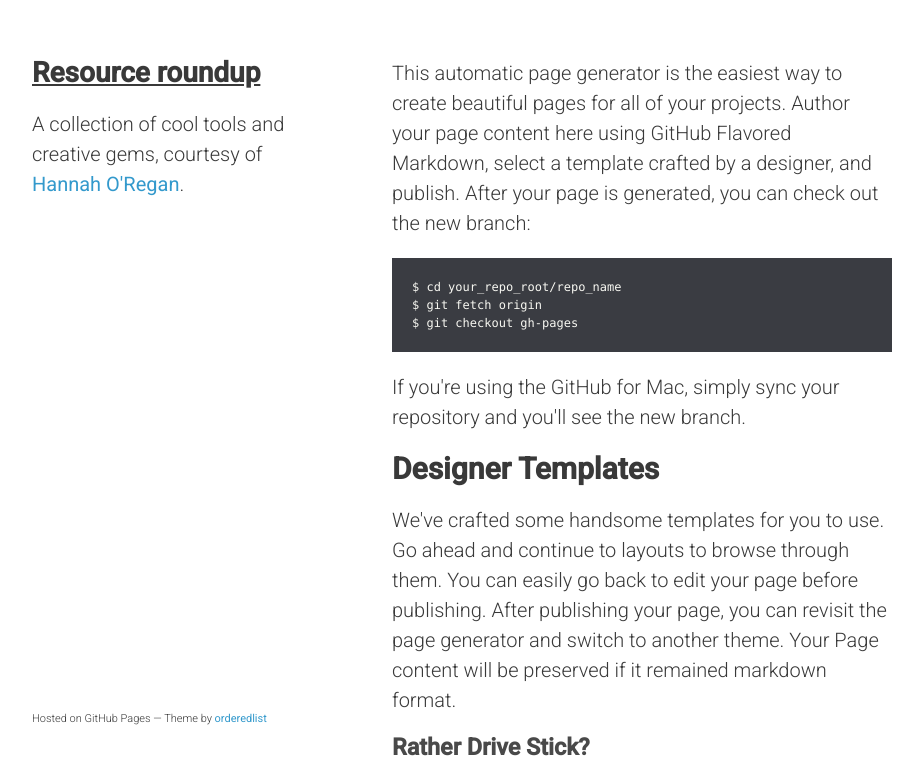
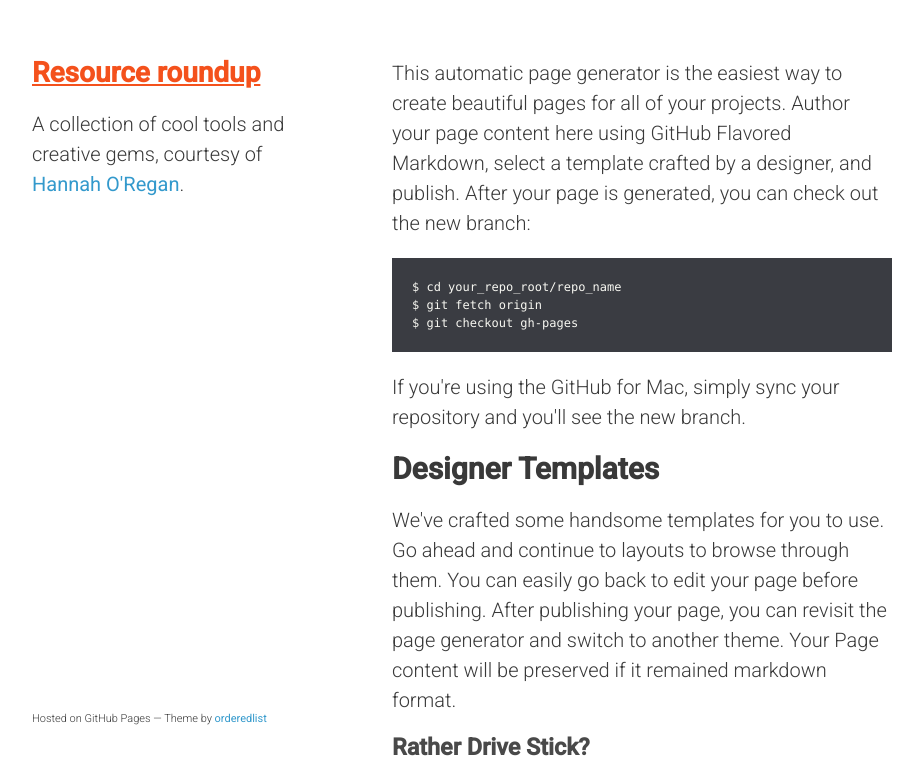
Before and after one commit to hannahoregan/hannahoregan.github.io, a plain HTML site: page index.html in a window 1280 px wide. Shown: the top 778 px of the page, without its empty margins (178-1101 px from the left). Drawn offline with Linux system fonts and the light colour scheme.

Commit message:
Update index.html

```diff
--- a/index.html
+++ b/index.html
@@ -15,7 +15,7 @@
   <body>
     <div class="wrapper">
       <header>
-        <h1 class="under">Resource roundup</h1>
+        <h1 class="under oj">Resource roundup</h1>
         <p class="view">A collection of cool tools and creative gems, courtesy of <a href="mailto:horegan@asu.edu">Hannah O'Regan</a>.</p>
       </header>
       <section>
```
